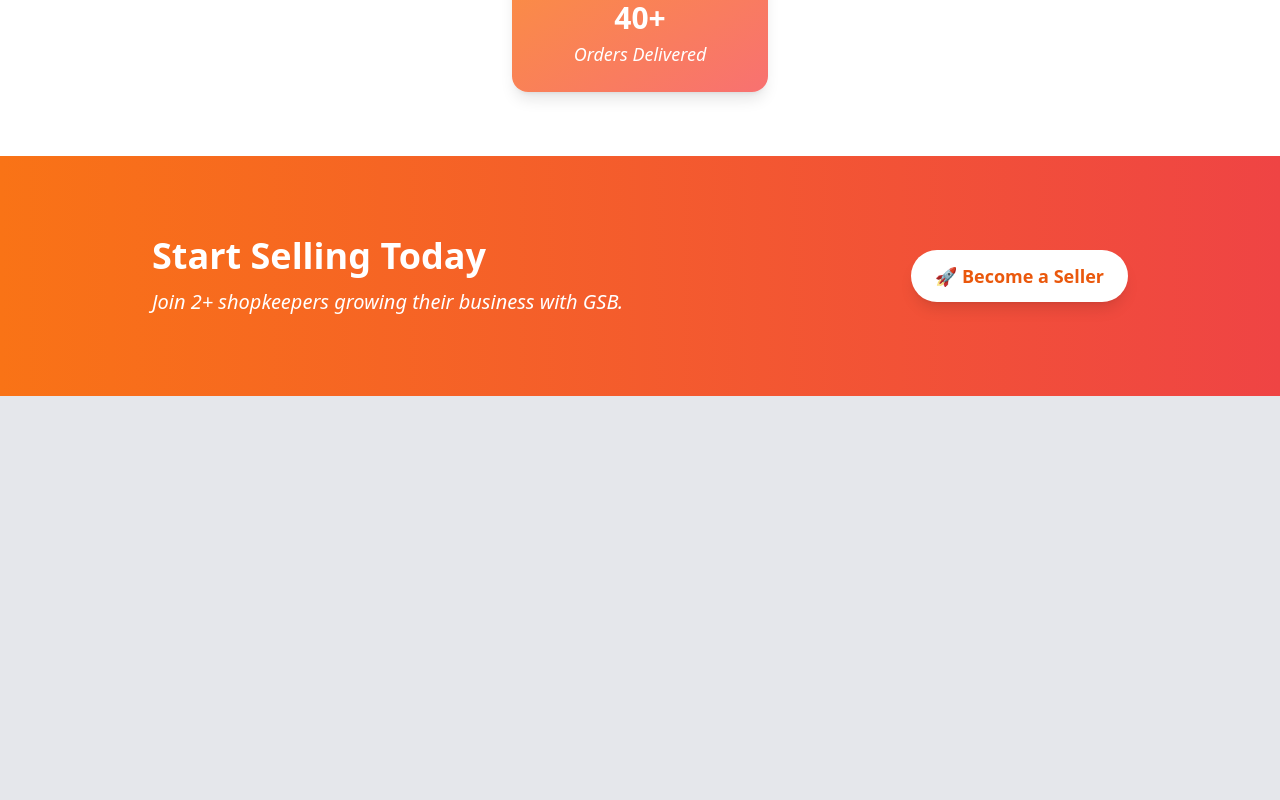
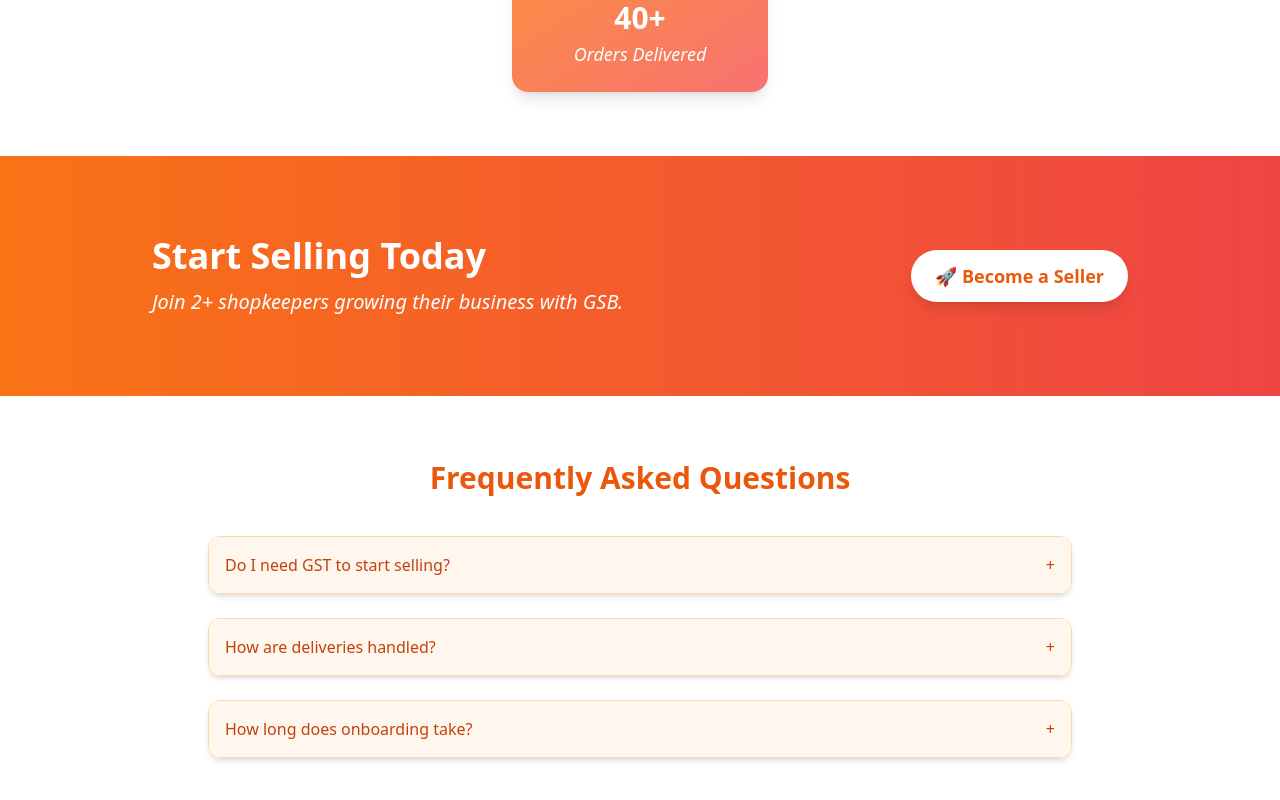
Before and after one commit to skytechrick/getskybuyReactSeller, a React (Vite) app: page / in a window 1280 px wide. Shown: the part 3364-4164 px from the top of the page. Before the commit the page ends 3760 px from the top, so only its background shows below. Built offline with nearby package versions, Linux system fonts and the light colour scheme.

Commit message:
feat: FaQ section

```diff
--- a/src/components/homePage.jsx
+++ b/src/components/homePage.jsx
@@ -5,6 +5,7 @@
 import HomePageSection3 from "./homePageSection3.jsx";
 import HomePageSection4 from "./homePageSection4.jsx";
 import HomePageSection5 from "./homePageSection5.jsx";
+import HomePageSection6 from "./homePageSection6.jsx";
 
 export default () => {
     return (
@@ -16,6 +17,7 @@
             <HomePageSection3/>
             <HomePageSection4/>
             <HomePageSection5/>
+            <HomePageSection6/>
 
         </div>
 
--- /dev/null
+++ b/src/components/homePageSection6.jsx
@@ -0,0 +1,59 @@
+import { useState, useEffect } from "react";
+import AOS from "aos";
+import "aos/dist/aos.css";
+
+const faqs = [
+    {
+        question: "Do I need GST to start selling?",
+        answer: "No, GST is not mandatory for local sales. You can start with basic registration.",
+    },
+    {
+        question: "How are deliveries handled?",
+        answer: "GSB handles pickup and delivery using trusted partners like Shiprocket, Delhivery, and local agents.",
+    },
+    {
+        question: "How long does onboarding take?",
+        answer: "You can complete onboarding in 10–15 minutes, and the verification process takes 1–2 days.",
+    },
+];
+
+export default function FAQSection() {
+    const [openIndex, setOpenIndex] = useState(null);
+
+    useEffect(() => {
+        AOS.init({ duration: 700, once: true });
+    }, []);
+
+    const toggleFAQ = (index) => {
+        setOpenIndex(openIndex === index ? null : index);
+    };
+
+    return (
+        <section className="w-full py-16 bg-white">
+            <h2 className="text-2xl md:text-3xl font-bold text-center text-orange-600 mb-10">
+                Frequently Asked Questions
+            </h2>
+            <div className="max-w-4xl mx-auto px-4 space-y-6" data-aos="fade-up">
+                {faqs.map((faq, index) => (
+                    <div
+                        key={index}
+                        className="border border-orange-200 rounded-xl shadow-md overflow-hidden"
+                    >
+                        <button
+                            className="w-full flex justify-between items-center p-4 font-medium text-left text-orange-700 bg-orange-50 hover:bg-orange-100 transition"
+                            onClick={() => toggleFAQ(index)}
+                        >
+                            <span>{faq.question}</span>
+                            <span>{openIndex === index ? "−" : "+"}</span>
+                        </button>
+                        {openIndex === index && (
+                            <div className="p-4 text-gray-700 bg-white border-t border-orange-100">
+                                {faq.answer}
+                            </div>
+                        )}
+                    </div>
+                ))}
+            </div>
+        </section>
+    );
+}
```
